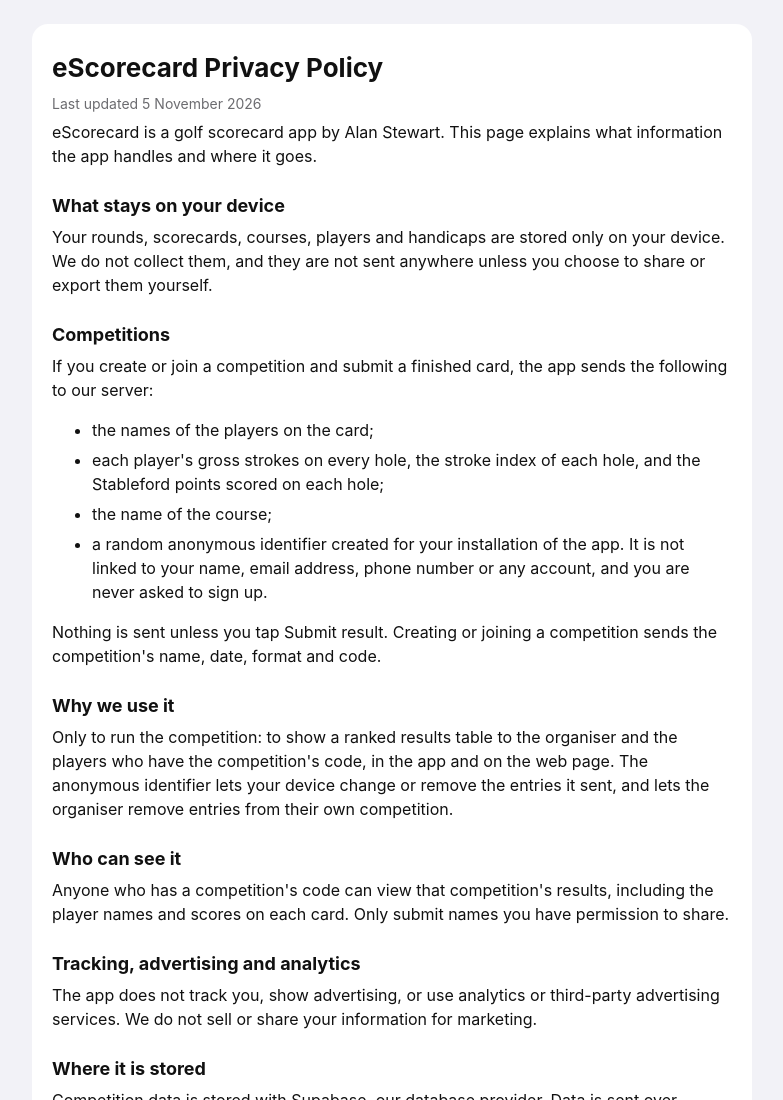
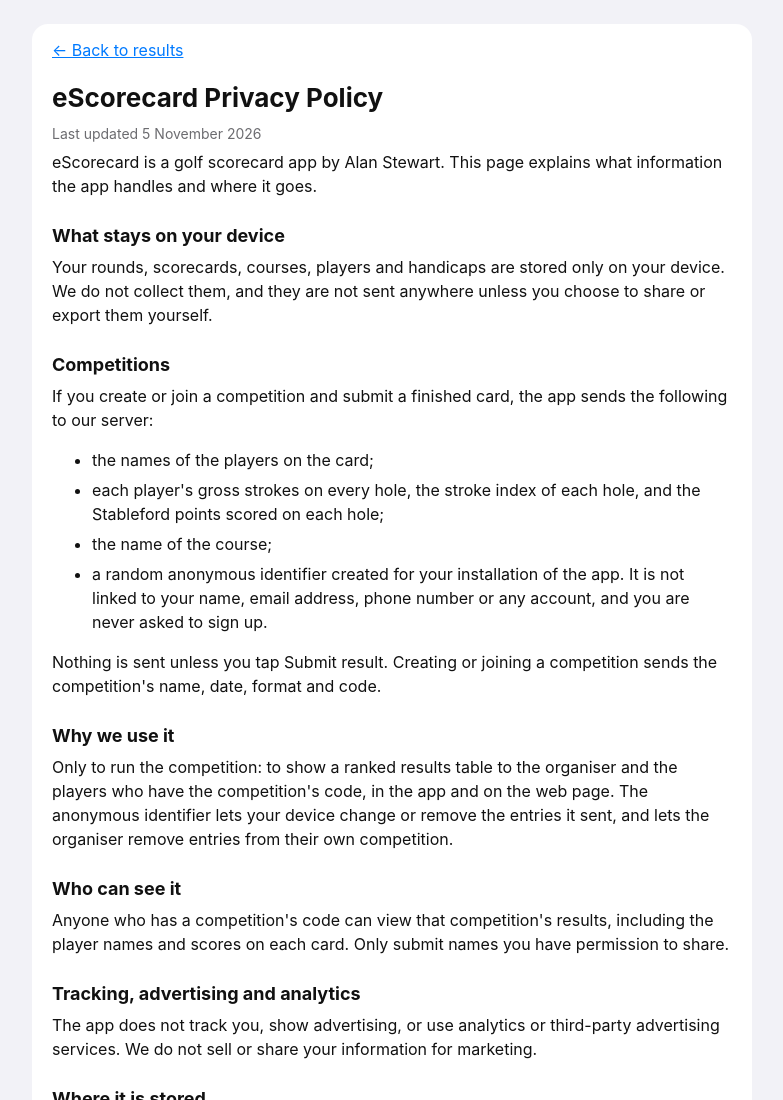
Before and after one commit to stewaaa/escorecard-results, a plain HTML site: page privacy.html in a window 1280 px wide. Shown: the top 1100 px of the page, without its empty margins (248-1031 px from the left). Drawn offline with Linux system fonts and the light colour scheme.

Commit message:
Privacy policy: link back to the results page
Co-Authored-By: Claude Sonnet 5.5 <noreply@anthropic.com>

```diff
--- a/privacy.html
+++ b/privacy.html
@@ -20,6 +20,7 @@
 <body>
 <main>
 <article>
+<p><a href="index.html">&larr; Back to results</a></p>
 <h1>eScorecard Privacy Policy</h1>
 <p class="muted">Last updated 5 November 2026</p>
 
```
